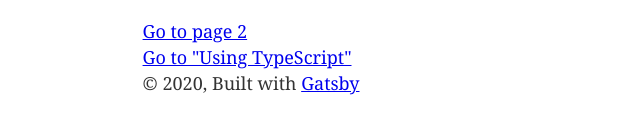
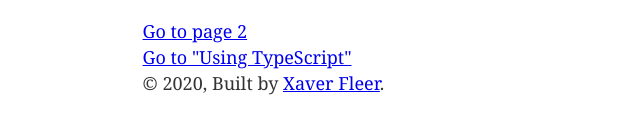
Before and after one commit to xaverfleer/blog-tobias, a Gatsby site: page / in a window 1280 px wide. Shown: the part 606-740 px from the top of the page, 37-677 px from the left. Built offline with nearby package versions, Linux system fonts and the light colour scheme; Gatsby itself is replaced by a stand-in of ours.

Commit message:
Add authoer to layout

```diff
--- a/src/components/layout.js
+++ b/src/components/layout.js
@@ -35,9 +35,11 @@ const Layout = ({ children }) => {
       >
         <main>{children}</main>
         <footer>
-          © {new Date().getFullYear()}, Built with
-          {` `}
-          <a href="https://www.gatsbyjs.org">Gatsby</a>
+          © {new Date().getFullYear()}, Built by{" "}
+          <a href="mailto:xaver.fleer@gmail.com" rel="nofollow">
+            Xaver Fleer
+          </a>
+          .
         </footer>
       </div>
     </>
```
